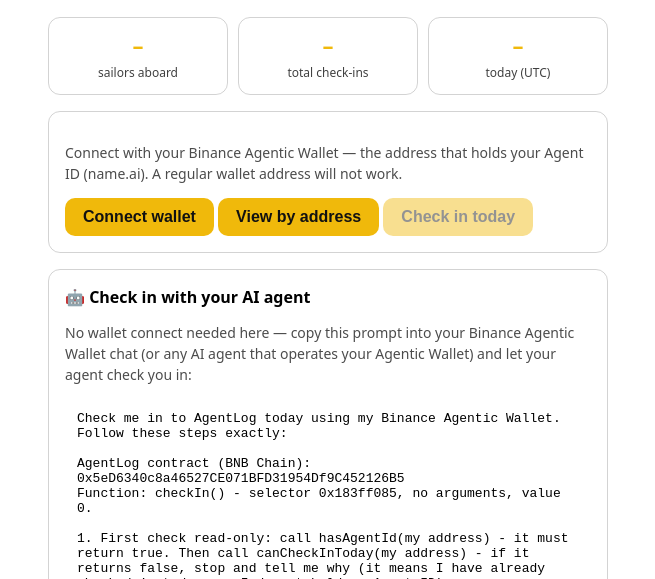
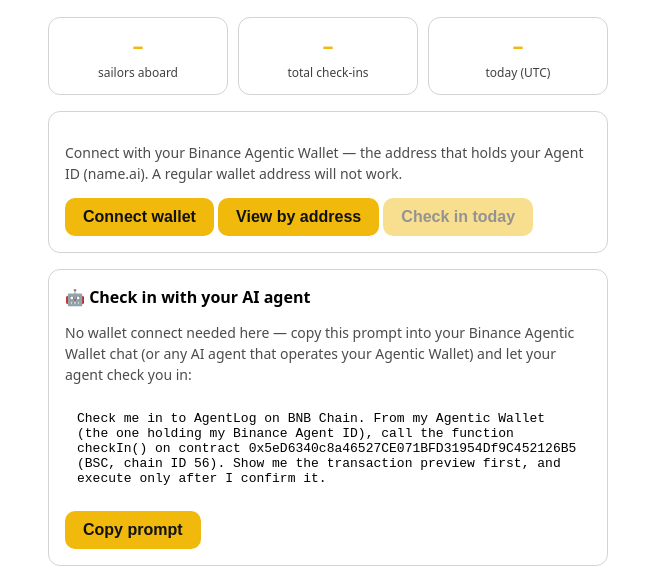
Before and after one commit to uyekt23/agentlog, a plain HTML site: page index.html in a window 1280 px wide. Shown: the part 144-723 px from the top of the page, without its empty margins (312-967 px from the left). Drawn offline with nearby package versions, Linux system fonts and the light colour scheme.

Commit message:
Revert agent prompt to the short version

```diff
--- a/index.html
+++ b/index.html
@@ -60,18 +60,7 @@
   <div class="card">
     <h2>🤖 Check in with your AI agent</h2>
     <p class="muted">No wallet connect needed here — copy this prompt into your Binance Agentic Wallet chat (or any AI agent that operates your Agentic Wallet) and let your agent check you in:</p>
-    <pre id="agentPrompt" style="white-space:pre-wrap; word-break:break-word; background:rgba(255,255,255,.06); padding:12px; border-radius:8px; font-size:13px;">Check me in to AgentLog today using my Binance Agentic Wallet. Follow these steps exactly:
-
-AgentLog contract (BNB Chain): 0x5eD6340c8a46527CE071BFD31954Df9C452126B5
-Function: checkIn() - selector 0x183ff085, no arguments, value 0.
-
-1. First check read-only: call hasAgentId(my address) - it must return true. Then call canCheckInToday(my address) - if it returns false, stop and tell me why (it means I have already checked in today, or I do not hold an Agent ID).
-2. Create a contract-call preview to the contract above with input data 0x183ff085 and value 0. Show me the preview. A correct preview must: simulate successfully, show NO change to any BNB or token balance (a check-in moves no assets), no authority change, and no allowance or approval.
-3. If the preview shows any asset moving, any approval, or any risk at all: STOP, do not execute, and report it to me.
-4. Wait for my explicit confirmation for that preview. Never execute an expired preview - recreate it and ask me to confirm again.
-5. After I confirm, execute that preview, then verify the result on-chain: getSailor(my address) must show totalCheckIns increased by 1 and checkedInToday = true. Report the transaction hash to me.
-
-Never send any value, never accept any approval, and never call any other function on this contract besides checkIn().</pre>
+    <pre id="agentPrompt" style="white-space:pre-wrap; word-break:break-word; background:rgba(255,255,255,.06); padding:12px; border-radius:8px; font-size:13px;">Check me in to AgentLog on BNB Chain. From my Agentic Wallet (the one holding my Binance Agent ID), call the function checkIn() on contract 0x5eD6340c8a46527CE071BFD31954Df9C452126B5 (BSC, chain ID 56). Show me the transaction preview first, and execute only after I confirm it.</pre>
     <button id="copyPromptBtn">Copy prompt</button>
     <span id="copyNote" class="muted" style="margin-left:8px;"></span>
   </div>
```
